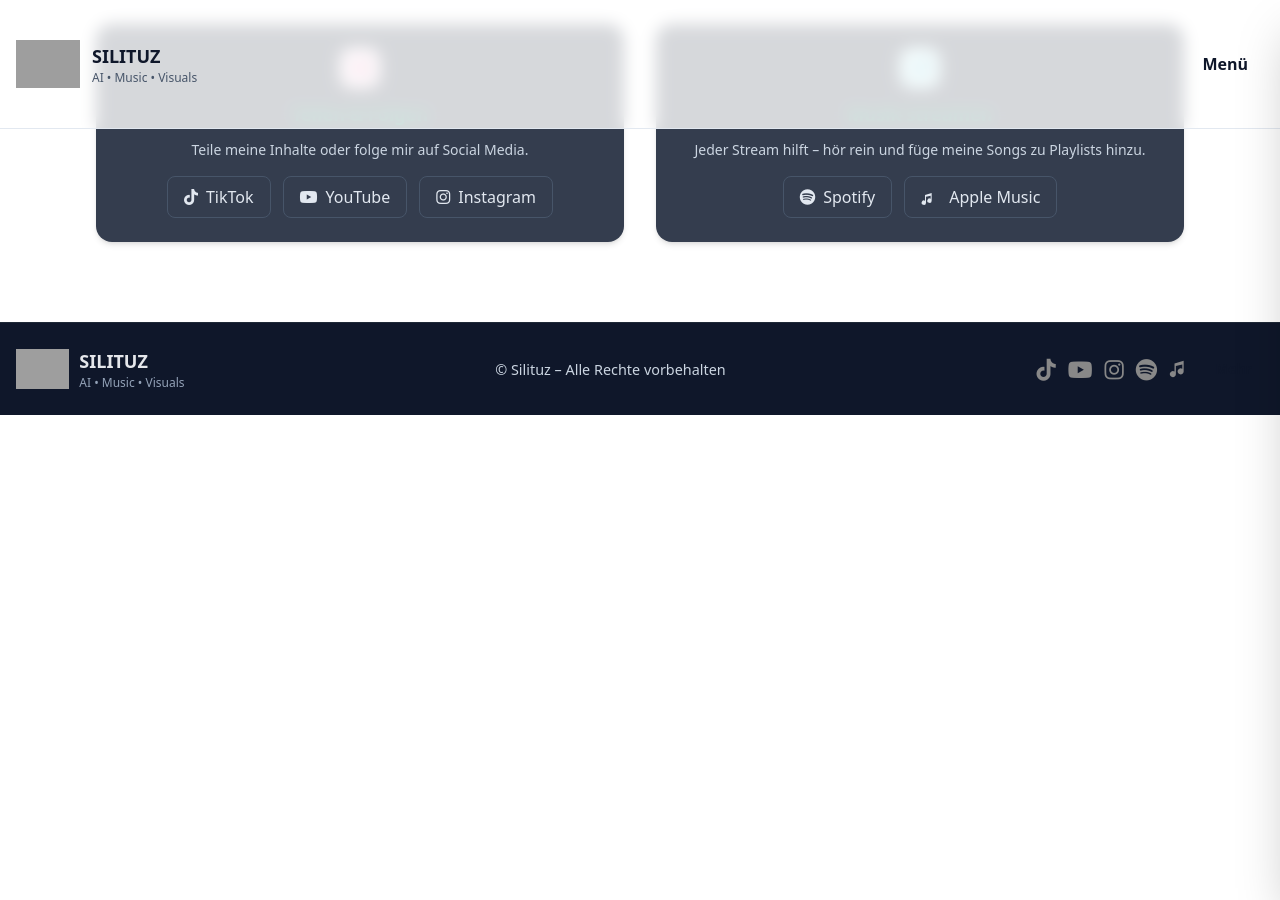
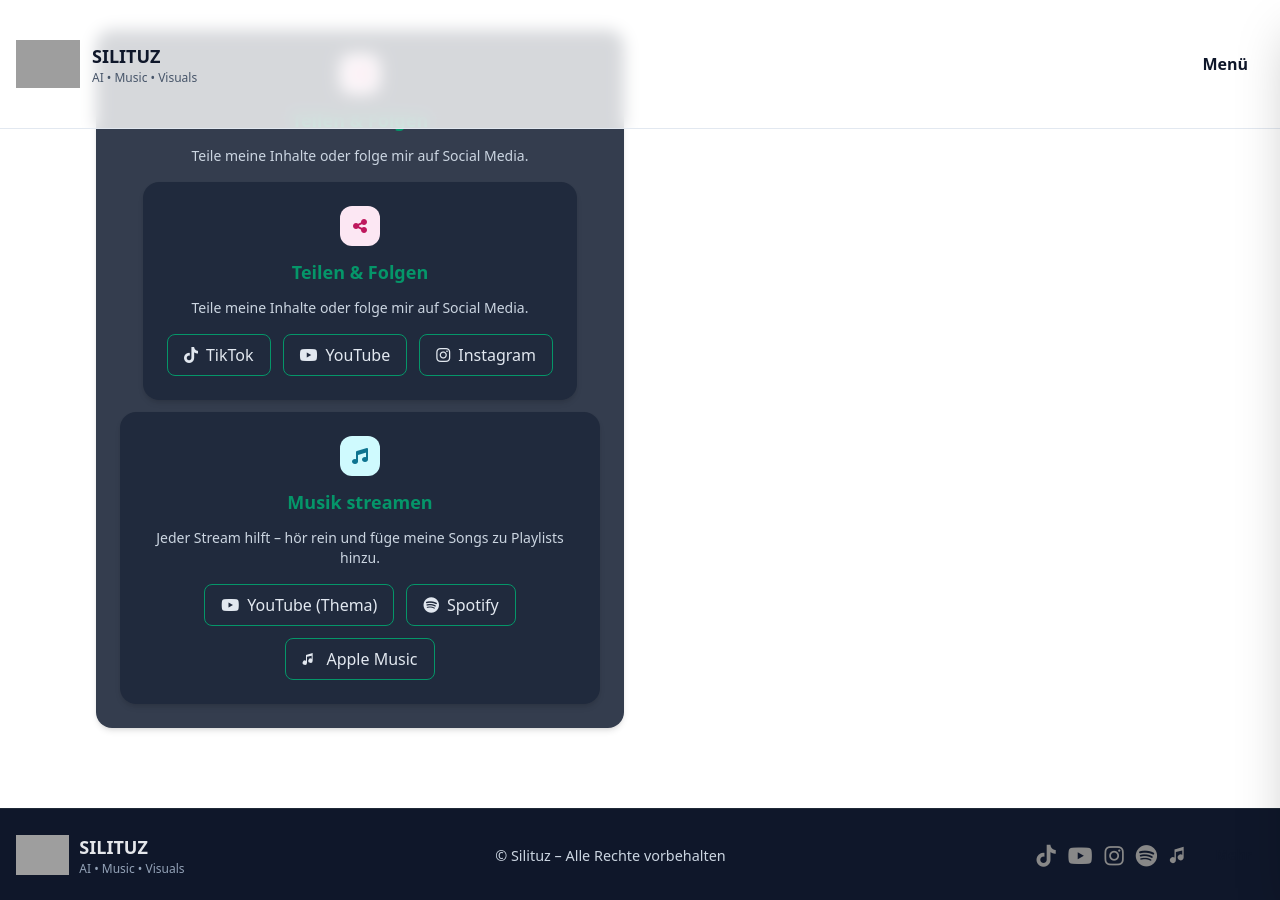
Before and after one commit to Silituz/silituz-website, a Jekyll site: the page built from support.html, in a window 1280 px wide and 900 px high, scrolled down 1177 px. Built offline with Jekyll 4.4.1, drawn with Linux system fonts in a browser that asks for light colours; nearby versions of some CDN libraries; grey boxes are pictures that could not be loaded.

Commit message:
Update support.html

```diff
--- a/support.html
+++ b/support.html
@@ -27,8 +27,13 @@
       <!-- Button -->
       <div class="mt-6">
         <a href="https://www.tipeeestream.com/silituz/donation" target="_blank" id="tipeeeButton"
-           class="inline-block px-6 py-2.5 rounded-lg bg-emerald-600 text-white font-semibold hover:bg-emerald-700 transition-colors">
-          Jetzt unterstützen
+          class="group relative inline-block px-6 py-2.5 rounded-lg bg-emerald-600 text-white font-semibold overflow-hidden">
+  <!-- Normaler Text -->
+  <span class="block transition-opacity duration-300 group-hover:opacity-0">Jetzt unterstützen</span>
+  <!-- Hover-Text -->
+  <span class="absolute inset-0 flex items-center justify-center opacity-0 transition-opacity duration-300 group-hover:opacity-100">
+    Thank You ❤️
+  </span>
 </a>
       </div>
     </div>
@@ -48,20 +53,37 @@
       <p class="mt-3 text-sm text-slate-300">Teile meine Inhalte oder folge mir auf Social Media.</p>
 
       <div class="mt-4 flex flex-wrap justify-center gap-3">
+        <div class="p-6 rounded-2xl shadow-md bg-slate-800/90 text-center">
+  <div class="mx-auto mb-3 w-10 h-10 rounded-xl bg-pink-100 text-pink-700 flex items-center justify-center">
+    <i class="fa-solid fa-share-nodes"></i>
+  </div>
+  <h3 class="text-lg font-bold text-emerald-600">Teilen &amp; Folgen</h3>
+  <p class="mt-3 text-sm text-slate-300">Teile meine Inhalte oder folge mir auf Social Media.</p>
+
+  <div class="mt-4 flex flex-wrap justify-center gap-3">
+    <!-- TikTok -->
     <a href="https://www.tiktok.com/@silituz" target="_blank"
-           class="px-4 py-2 rounded-lg border border-slate-600 text-slate-200 hover:bg-slate-700 transition">
-          <i class="fab fa-tiktok mr-2"></i>TikTok
+       class="group relative inline-block px-4 py-2 rounded-lg border border-emerald-600 text-slate-200 overflow-hidden">
+      <span class="absolute inset-y-0 left-0 w-0 bg-emerald-600 transition-all duration-700 ease-out group-hover:w-full"></span>
+      <span class="relative z-10 flex items-center"><i class="fab fa-tiktok mr-2"></i>TikTok</span>
     </a>
+
+    <!-- YouTube -->
     <a href="https://www.youtube.com/@silituz" target="_blank"
-           class="px-4 py-2 rounded-lg border border-slate-600 text-slate-200 hover:bg-slate-700 transition">
-          <i class="fab fa-youtube mr-2"></i>YouTube
+       class="group relative inline-block px-4 py-2 rounded-lg border border-emerald-600 text-slate-200 overflow-hidden">
+      <span class="absolute inset-y-0 left-0 w-0 bg-emerald-600 transition-all duration-700 ease-out group-hover:w-full"></span>
+      <span class="relative z-10 flex items-center"><i class="fab fa-youtube mr-2"></i>YouTube</span>
     </a>
+
+    <!-- Instagram -->
     <a href="https://www.instagram.com/silituz" target="_blank"
-           class="px-4 py-2 rounded-lg border border-slate-600 text-slate-200 hover:bg-slate-700 transition">
-          <i class="fab fa-instagram mr-2"></i>Instagram
+       class="group relative inline-block px-4 py-2 rounded-lg border border-emerald-600 text-slate-200 overflow-hidden">
+      <span class="absolute inset-y-0 left-0 w-0 bg-emerald-600 transition-all duration-700 ease-out group-hover:w-full"></span>
+      <span class="relative z-10 flex items-center"><i class="fab fa-instagram mr-2"></i>Instagram</span>
     </a>
   </div>
 </div>
+
 
     <!-- Musik streamen -->
     <div class="p-6 rounded-2xl shadow-md bg-slate-800/90 text-center">
@@ -72,16 +94,30 @@
       <p class="mt-3 text-sm text-slate-300">Jeder Stream hilft – hör rein und füge meine Songs zu Playlists hinzu.</p>
 
      <div class="mt-4 flex flex-wrap justify-center gap-3">
+    <!-- YouTube Thema (neu, an erster Stelle) -->
+    <a href="https://www.youtube.com/channel/UCk4FJZ8Qh6QZsilituzThema" target="_blank"
+       class="group relative inline-block px-4 py-2 rounded-lg border border-emerald-600 text-slate-200 overflow-hidden">
+      <span class="absolute inset-y-0 left-0 w-0 bg-emerald-600 transition-all duration-700 ease-out group-hover:w-full"></span>
+      <span class="relative z-10 flex items-center"><i class="fab fa-youtube mr-2"></i>YouTube (Thema)</span>
+    </a>
+
+    <!-- Spotify -->
     <a href="https://open.spotify.com/intl-de/artist/0l3OqhrDQ7No2fPCIP0i5h" target="_blank"
-           class="px-4 py-2 rounded-lg border border-slate-600 text-slate-200 hover:bg-slate-700 transition">
-          <i class="fab fa-spotify mr-2"></i>Spotify
+       class="group relative inline-block px-4 py-2 rounded-lg border border-emerald-600 text-slate-200 overflow-hidden">
+      <span class="absolute inset-y-0 left-0 w-0 bg-emerald-600 transition-all duration-700 ease-out group-hover:w-full"></span>
+      <span class="relative z-10 flex items-center"><i class="fab fa-spotify mr-2"></i>Spotify</span>
     </a>
+
+    <!-- Apple Music -->
     <a href="https://music.apple.com/de/artist/silituz/1815637787" target="_blank"
-           class="px-4 py-2 rounded-lg border border-slate-600 text-slate-200 hover:bg-slate-700 transition">
+       class="group relative inline-block px-4 py-2 rounded-lg border border-emerald-600 text-slate-200 overflow-hidden">
+      <span class="absolute inset-y-0 left-0 w-0 bg-emerald-600 transition-all duration-700 ease-out group-hover:w-full"></span>
+      <span class="relative z-10 flex items-center">
         <svg viewBox="0 0 24 24" width="16" height="16" class="inline-block mr-2" fill="currentColor">
           <path d="M16 3v11.6a3.3 3.3 0 1 1-1.5-2.8V7.2l-7 1.6v8.8a3.3 3.3 0 1 1-1.5-2.8V6L16 3z"/>
         </svg>
         Apple Music
+      </span>
     </a>
   </div>
 </div>
```
Lines whose indentation alone changed are shown as unchanged.
